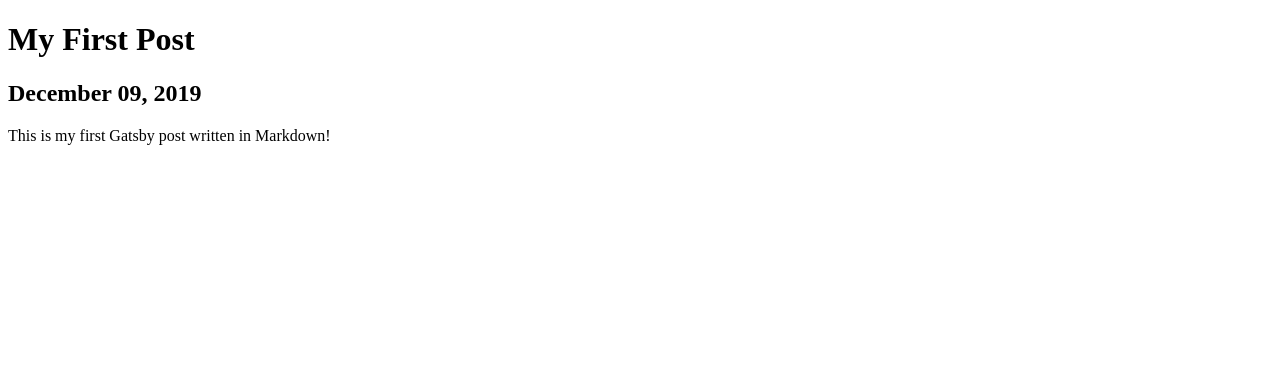
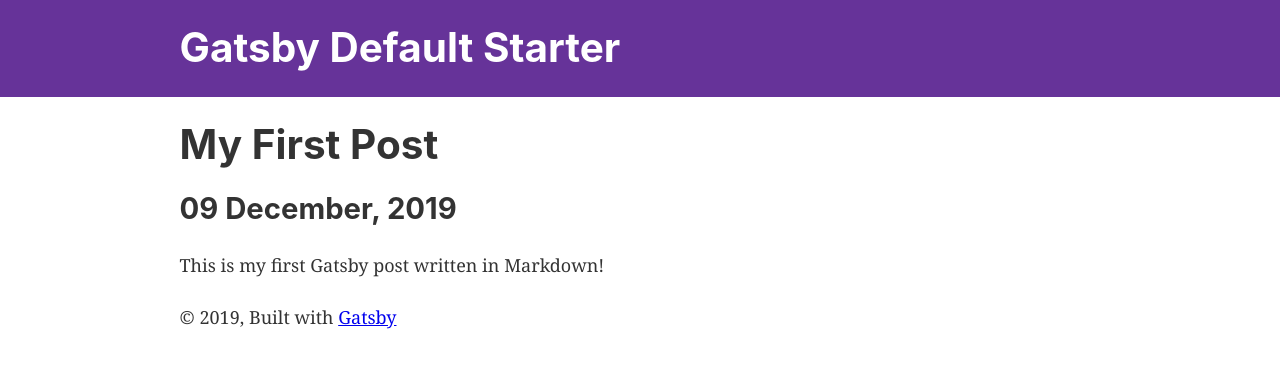
Before and after one commit to dami-lee/Gatsby-blog, a Gatsby site: page /my-first-post/ in a window 1280 px wide. Built offline with nearby package versions, Linux system fonts and the light colour scheme; Gatsby itself is replaced by a stand-in of ours.

Commit message:
Create the page and post list

```diff
--- a/src/pages/index.js
+++ b/src/pages/index.js
@@ -1,21 +1,45 @@
-import React from "react"
-import { Link } from "gatsby"
+import React from 'react';
+import { Link, graphql } from 'gatsby';
+import Layout from '../components/layout';
 
-import Layout from "../components/layout"
-import Image from "../components/image"
-import SEO from "../components/seo"
+export default ({ data }) => {
+  return (
+    <Layout>
+      <div>
+        <h4>{data.allMarkdownRemark.totalCount}</h4>
+        {data.allMarkdownRemark.edges.map(({ node }) => (
+          <div key={node.id}>
+            <Link to={node.fields.slug}>
+              <h3>
+                {node.frontmatter.title}{" "}
+                <span>- {node.frontmatter.date}</span>
+              </h3>
+              <p>{node.excerpt}</p>
+            </Link>
+          </div>
+        ))}
+      </div>
+    </Layout>
+  );
+};
 
-const IndexPage = () => (
-  <Layout>
-    <SEO title="Home" />
-    <h1>Hi people</h1>
-    <p>Welcome to your new Gatsby site.</p>
-    <p>Now go build something great.</p>
-    <div style={{ maxWidth: `300px`, marginBottom: `1.45rem` }}>
-      <Image />
-    </div>
-    <Link to="/page-2/">Go to page 2</Link>
-  </Layout>
-)
-
-export default IndexPage
+export const query = graphql`
+  query {
+    allMarkdownRemark(sort: { fields: [frontmatter___date], order: DESC }) {
+      totalCount
+      edges {
+        node {
+          id
+          frontmatter {
+            title
+            date(formatString: "DD MMMM, YYYY")
+          }
+          fields {
+            slug
+          }
+          excerpt
+        }
+      }
+    }
+  }
+`;
--- a/src/templates/post.js
+++ b/src/templates/post.js
@@ -1,29 +1,28 @@
 import React from 'react';
 import { graphql } from 'gatsby';
+import Layout from '../components/layout';
 
-export default function Template({ data }) {
-  const { markdownRemark } = data;
-  const { frontmatter, html } = markdownRemark;
+export default  ({ data }) => {
+  const post = data.markdownRemark;
 
   return (
-    <div>
-      <h1>{frontmatter.title}</h1>
-      <h2>{frontmatter.date}</h2>
+    <Layout>
+      <h1>{post.frontmatter.title}</h1>
+      <h2>{post.frontmatter.date}</h2>
       <div
-        dangerouslySetInnerHTML={{ __html: html }}
+        dangerouslySetInnerHTML={{ __html: post.html }}
       />
-    </div>
+    </Layout>
   );
 };
 
 export const pageQuery = graphql`
-  query($path: String!) {
-    markdownRemark(frontmatter: { path: { eq: $path } }) {
+  query($slug: String!) {
+    markdownRemark(fields: { slug: { eq: $slug } }) {
       html
       frontmatter {
-        date(formatString: "MMMM DD, YYYY")
-        path
         title
+        date(formatString: "DD MMMM, YYYY")
       }
     }
   }
```
